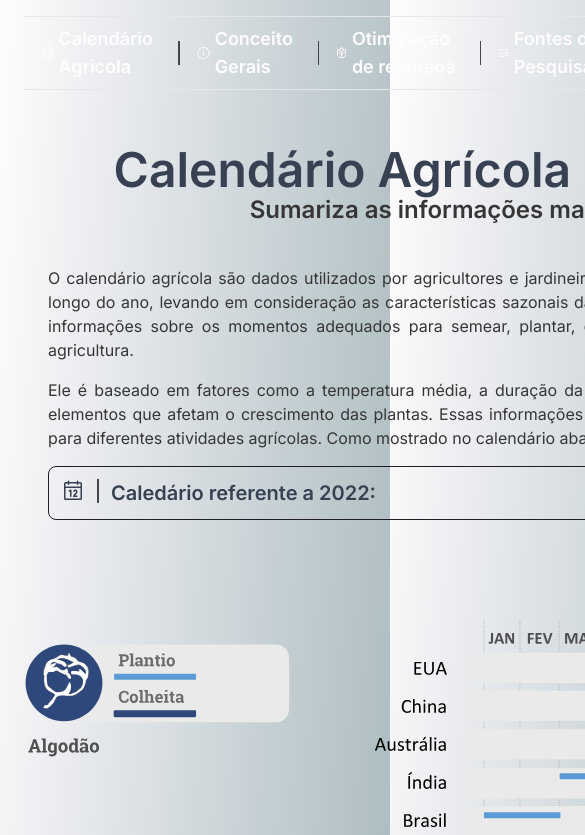
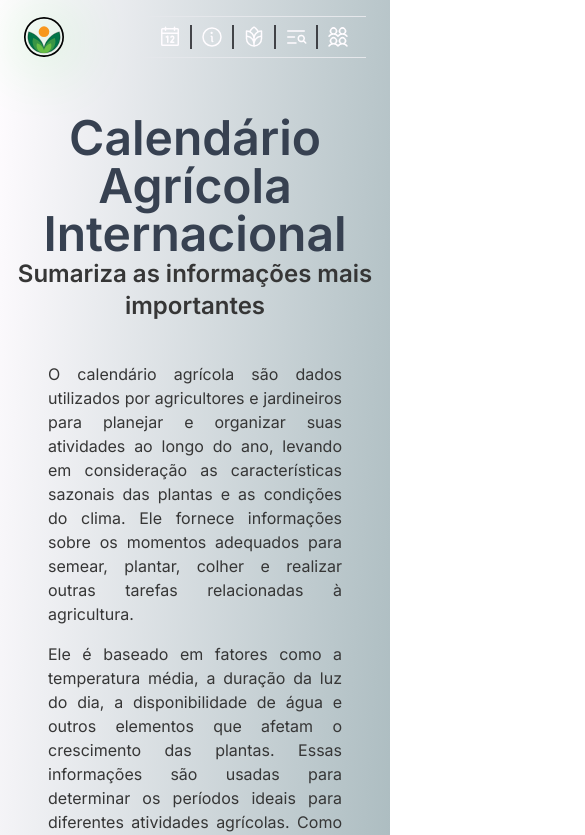
Before and after one commit to JPBM135/agro-site-design, a Next.js app: page /agro-calendar in a window 390 px wide. Shown: the top 835 px of the page, 585 px wide, since content can reach past the window. Built offline with nearby package versions, Linux system fonts and the light colour scheme.

Commit message:
chore(*): improve responsiveness

```diff
--- a/src/app/agro-calendar/page.tsx
+++ b/src/app/agro-calendar/page.tsx
@@ -29,14 +29,14 @@ import { VerticalDivider } from '@/components/VerticalDivider';
 export default function Home() {
 	return (
 		<main className="flex flex-col lg:flex-row min-h-screen w-full">
-			<div className="block my-10 mr-1/2 min-w-[1000px] max-w-[1000px]">
+			<div className="block my-10 mr-1/2 w-1/2 max-md:w-full">
 				<h2 className="text-5xl font-semibold text-gray-700 text-center text-grad">
 					Calendário Agrícola Internacional
 				</h2>
 				<h3 className="text-2xl font-semibold text-center text-dark-text-color">
 					Sumariza as informações mais importantes
 				</h3>
-				<article className="flex flex-col gap-4 my-10 px-12 w-full">
+				<article className="flex flex-col gap-4 my-10 px-12">
 					<h4 className="text-justify text-dark-text-color">
 						O calendário agrícola são dados utilizados por agricultores e jardineiros para planejar e organizar suas
 						atividades ao longo do ano, levando em consideração as características sazonais das plantas e as condições
@@ -54,7 +54,14 @@ export default function Home() {
 						Caledário referente a 2022:
 					</h3>
 				</article>
-				<Image alt="Calendário agricola" height={1_000} priority src="/international-calendar.svg" width={1_000} />
+				<Image
+					alt="Calendário agricola"
+					height={1_000}
+					priority
+					sizes="(max-width: 640px) 100vw, (max-width: 768px) 100vw, (max-width: 1024px) 100vw, (max-width: 1280px) 100vw, (max-width: 1536px) 100vw, 1000px"
+					src="/international-calendar.svg"
+					width={1_000}
+				/>
 				<h5 className="text-sm font-semibold text-center text-dark-text-color">
 					Fonte:{' '}
 					<a
@@ -69,7 +76,7 @@ export default function Home() {
 				</h5>
 			</div>
 			<VerticalDivider className="my-10 bg-office-green max-md:hidden" height="auto" />
-			<div className="flex flex-col items-center my-10 w-full">
+			<div className="flex flex-col items-center my-10 w-1/2 max-md:w-full">
 				<h2 className="text-5xl font-semibold text-center text-gray-700">Nossa Lua é Importante!</h2>
 				<h3 className="text-2xl font-semibold text-center text-dark-text-color">
 					Entenda como ela influencia na agricultura
--- a/src/components/Header.tsx
+++ b/src/components/Header.tsx
@@ -11,37 +11,60 @@ export function Header() {
 			<Link href="/">
 				<Image
 					alt="Logo da CultivaCiência"
-					className="before:absolute before:h-[300px]"
+					className="drop-shadow-[0_0_2rem_#00ff0070] max-md:hidden"
 					height={40}
 					priority
 					src="/logo-with-text.svg"
 					width={200}
 				/>
+				<Image
+					alt="Logo da CultivaCiência"
+					className="drop-shadow-[0_0_2rem_#00ff0070] md:hidden"
+					height={40}
+					priority
+					src="/logo-no-text.svg"
+					width={40}
+				/>
 			</Link>
-			<nav className="flex flex-row text-snow items-center space-x-4 text-lg font-semibold py-2 px-4 border-y">
-				<Link className="flex gap-1 items-center hover:drop-shadow-[0_0_0.5rem_#fff]" href="/agro-calendar">
+			<nav className="flex flex-row text-snow items-center space-x-2 2xl:space-x-4 text-lg font-semibold py-2 px-4 border-y">
+				<Link
+					className="flex gap-1 tracking-tighter items-center hover:drop-shadow-[0_0_0.5rem_#fff] hover:text-dark-text-color transition-colors duration-300"
+					href="/agro-calendar"
+				>
 					<Calendar size={24} />
-					Calendário Agricola
+					<span className="max-md:hidden">Calendário</span> <span className="max-2xl:hidden">Agricola</span>
 				</Link>
 				<VerticalDivider />
-				<Link className="flex gap-1 items-center hover:drop-shadow-[0_0_0.5rem_#fff]" href="/general-concepts">
+				<Link
+					className="flex gap-1 tracking-tighter items-center hover:drop-shadow-[0_0_0.5rem_#fff] hover:text-dark-text-color transition-colors duration-300"
+					href="/general-concepts"
+				>
 					<Info size={24} />
-					Conceito Gerais
+					<span className="max-md:hidden">Conceito</span> <span className="max-2xl:hidden">Gerais</span>
 				</Link>
 				<VerticalDivider />
-				<Link className="flex gap-1 items-center hover:drop-shadow-[0_0_0.5rem_#fff]" href="/resource-optimization">
+				<Link
+					className="flex gap-1 tracking-tighter items-center hover:drop-shadow-[0_0_0.5rem_#fff] hover:text-dark-text-color transition-colors duration-300"
+					href="/resource-optimization"
+				>
 					<Grains size={24} />
-					Otimização de recursos
+					<span className="max-md:hidden">Otimização</span> <span className="max-2xl:hidden">de recursos</span>
 				</Link>
 				<VerticalDivider />
-				<Link className="flex gap-1 items-center hover:drop-shadow-[0_0_0.5rem_#fff]" href="/fonts">
+				<Link
+					className="flex gap-1 tracking-tighter items-center hover:drop-shadow-[0_0_0.5rem_#fff] hover:text-dark-text-color transition-colors duration-300"
+					href="/fonts"
+				>
 					<ListMagnifyingGlass size={24} />
-					Fontes de Pesquisa
+					<span className="max-md:hidden">Fontes</span> <span className="max-2xl:hidden">de Pesquisa</span>
 				</Link>
 				<VerticalDivider />
-				<Link className="flex gap-1 items-center hover:drop-shadow-[0_0_0.5rem_#fff]" href="/participants">
+				<Link
+					className="flex gap-1 tracking-tighter items-center hover:drop-shadow-[0_0_0.5rem_#fff] hover:text-dark-text-color transition-colors duration-300"
+					href="/participants"
+				>
 					<UsersFour size={24} />
-					Participantes
+					<span className="max-md:hidden">Participantes</span>
 				</Link>
 			</nav>
 		</header>
--- a/src/components/ImageCarousel.tsx
+++ b/src/components/ImageCarousel.tsx
@@ -37,7 +37,7 @@ export function ImageCarousel() {
 	};
 
 	return (
-		<div className="max-w-[1900px] h-[780px] w-full mx-auto py-8 px-4 relative group">
+		<div className="max-w-[1900px] h-[780px] max-lg:h-[500px] w-full mx-auto py-8 px-4 relative group">
 			<div
 				className="w-full h-full rounded-2xl bg-center bg-cover duration-500"
 				style={{ backgroundImage: `url(${InitialImages[currentIndex]})` }}
```
